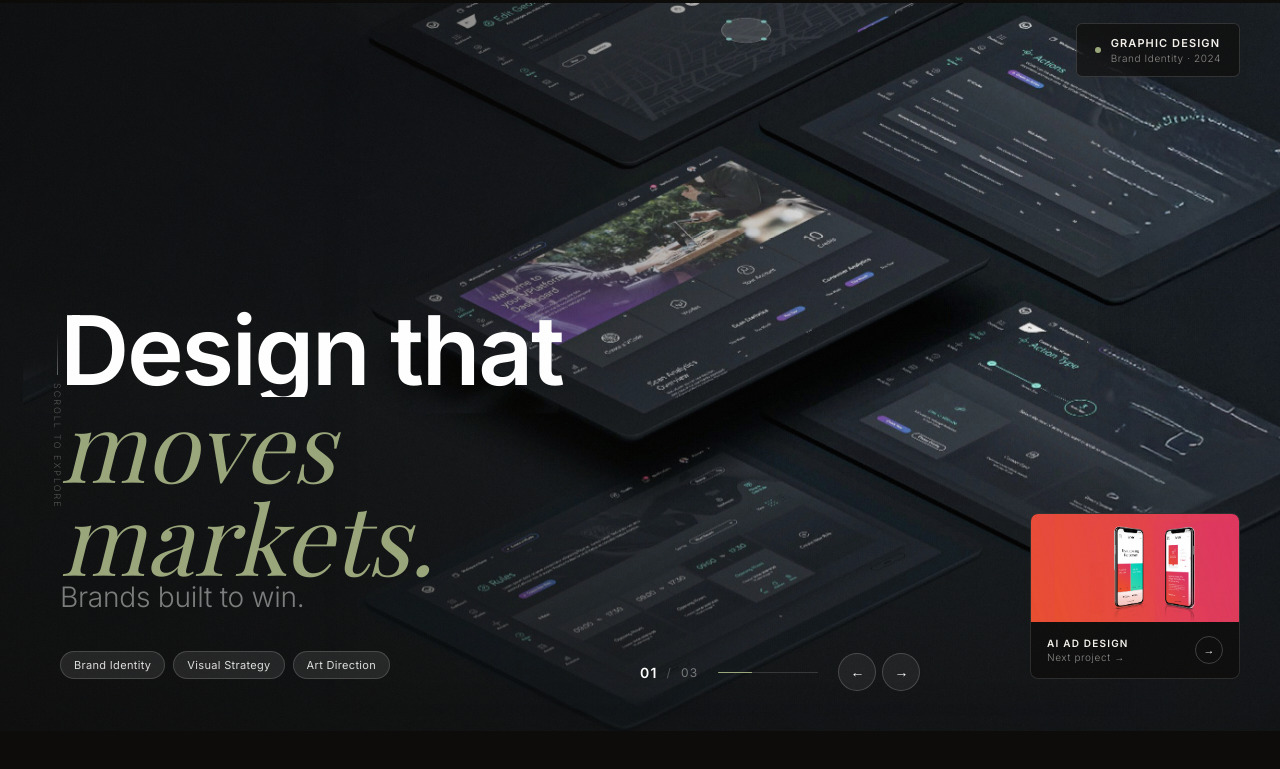
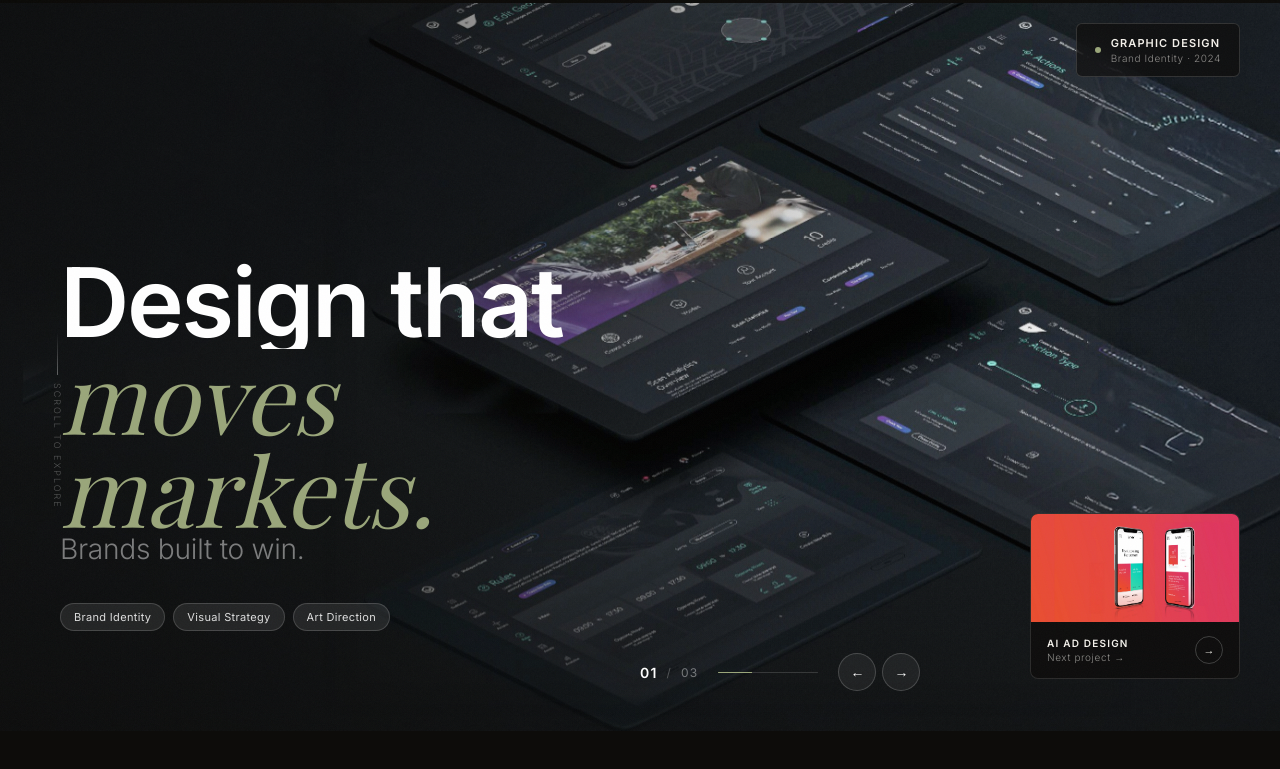
Before and after one commit to stephenkington-maker/weareasset, a website: page index.html in a window 1280 px wide. Shown: the part 69-838 px from the top of the page. Drawn offline with nearby package versions, Linux system fonts and the light colour scheme; a web font is replaced by a local one.

Commit message:
Push hero title higher from bottom

```diff
--- a/index.html
+++ b/index.html
@@ -268,7 +268,7 @@ nav.scrolled{background:rgba(13,12,10,0.9);backdrop-filter:blur(24px);border-bot
 /* ── MAIN CONTENT BOTTOM-LEFT ── */
 .hc-content{
   position:absolute;bottom:0;left:0;
-  padding:0 60px 52px;
+  padding:0 60px 100px;
   max-width:min(700px,70vw);
 }
 
```
